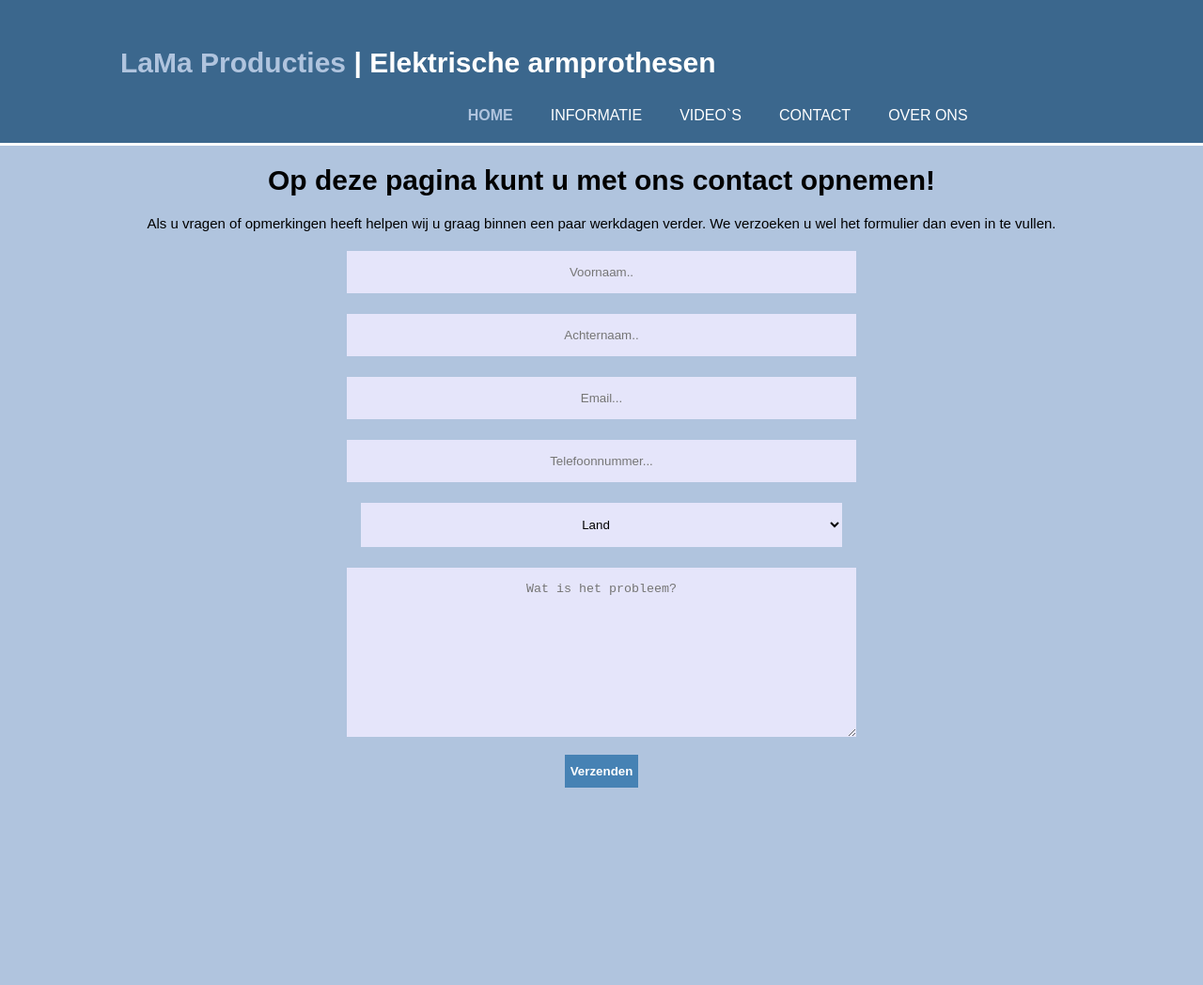
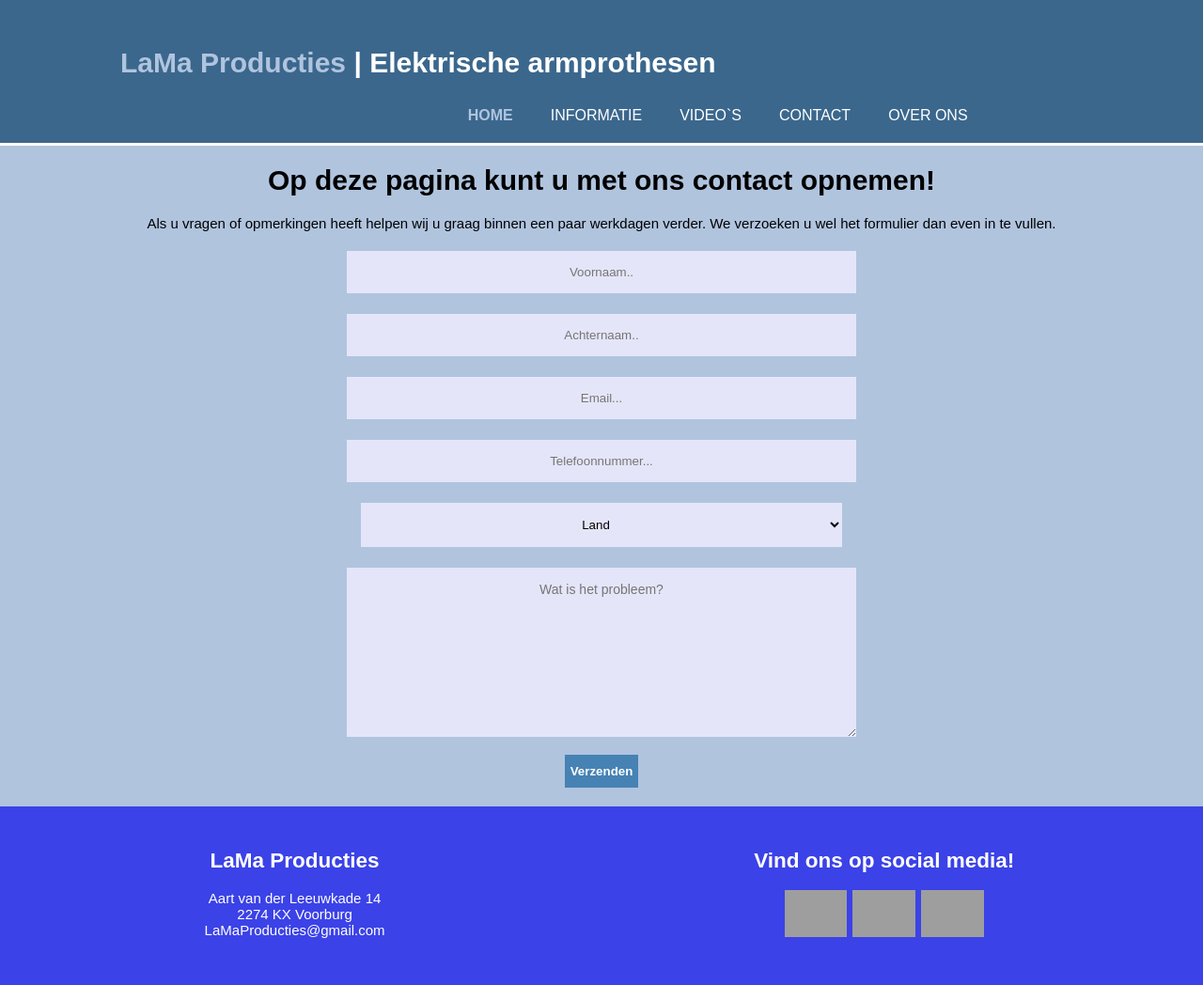
Before and after one commit to marenthedejong/Armprothesen-website, a plain HTML site: page contact.html in a window 1280 px wide. Shown: the whole page at 94% size. Before the commit the page ends 858 px from the top, so only its background shows below. Drawn offline with Linux system fonts and the light colour scheme; grey boxes are pictures that could not be loaded.

Commit message:
Footer toegevoegd aan de contact pagina, zowel de HTML als de CSS.

```diff
--- a/contact.css
+++ b/contact.css
@@ -77,6 +77,8 @@ input[type=text], select, textarea{
 
 textarea{
 height: 100px;
+font-family: arial;
+font-size: 14px;
 }
 
 .knop_1{
@@ -89,3 +91,39 @@ display: block;
 margin: auto;
 margin-bottom: 20px;
 }
+
+footer ul li {
+ list-style-type: none;
+ margin: 0;
+ padding: 0;
+ display: inline;
+}
+
+.ftekst {
+   width: 45%;
+   float: left;
+   margin: 2% 2%;
+   text-align: center;
+ }
+
+footer {
+ width: 100%;
+ background: rgba(0, 0, 235, 0.664);
+ overflow: hidden;
+}
+
+footer p,
+h2 {
+ color: #ffffff;
+}
+
+ul {
+ list-style-type: circle;
+ margin: 0;
+ padding: 0;
+ display: inline;
+}
+
+ul li img {
+ height: 50px;
+}
--- a/contact.html
+++ b/contact.html
@@ -65,6 +65,39 @@
 
 </body>
 
+ <footer>
+    <div class="ftekst">
+    <h2>
+    LaMa Producties
+    </h2>
+    <p>
+    Aart van der Leeuwkade 14 <br>
+   2274 KX Voorburg <br> LaMaProducties@gmail.com
+    </p>
+    </div>
+    <div class="ftekst">
+    <h2>
+    Vind ons op social media!
+    <h2>
+    <ul>
+    <li>
+    <a href="https://www.youtube.com/watch?v=dQw4w9WgXcQ'">
+    <img src='https://socialbrothers.nl/wp-content/uploads/2017/02/instagram-logo.png' /></a>
+    </li>
+    <li>
+     <a href="https://www.facebook.com">
+     <img src="https://upload.wikimedia.org/wikipedia/commons/thumb/c/cd/Facebook_logo_%28square%29.png/240px-Facebook_logo_%28square%29.png" /></a>
+    </li>
+    <li>
+   <a href='https://nl.linkedin.com/company/homepage'>
+   <img src="https://www.skopos.nl/wp-content/uploads/2015/12/linkedin-logo.png" /></a>
+   </li>
+
+
+   </ul>
+   </div>
+
+   </footer>
 
 
 
```
